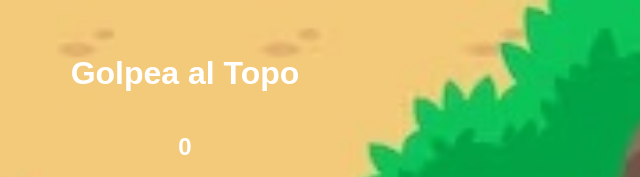
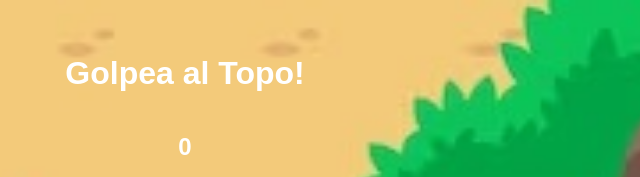
Before and after one commit to jacaballero1/topo, a plain HTML site: page index.html in a window 1280 px wide. Shown: the top 177 px of the page, 455-1095 px from the left. Drawn offline with Linux system fonts and the light colour scheme.

Commit message:
CAmbio topo

```diff
--- a/index.html
+++ b/index.html
@@ -11,7 +11,7 @@
 </head>
 <body>
     <div id="container">
-        <h1>Golpea al Topo</h1>
+        <h1>Golpea al Topo!</h1>
         <h2 id="score">0</h2>
         <!-- 3x3 -->
         <div id="board">
```
